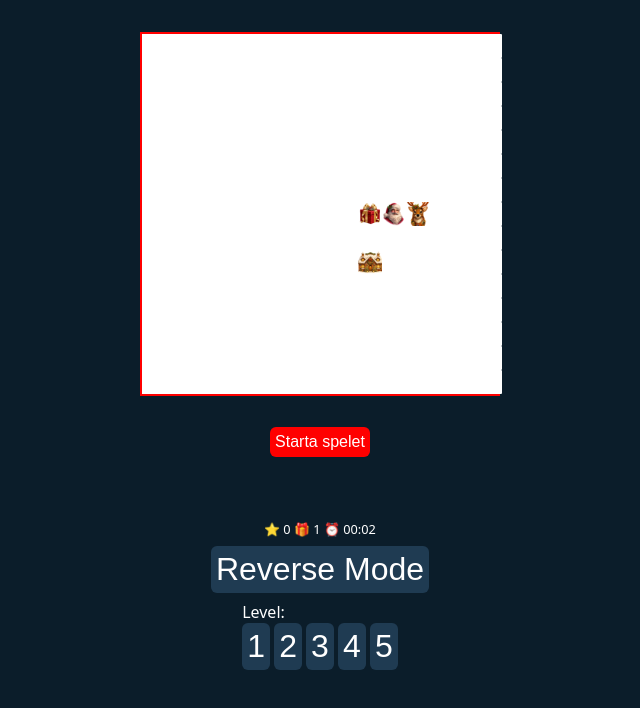
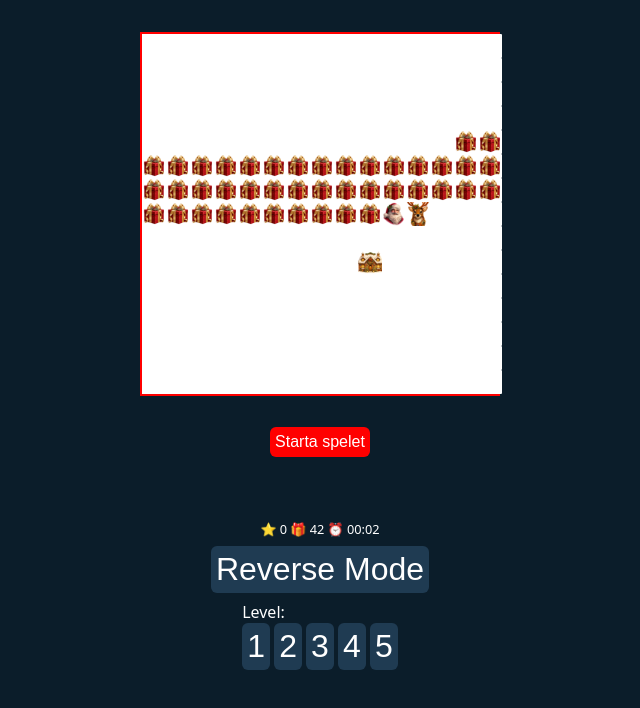
Before and after one commit to zaida-wiss/jul_snake, a website with bundled scripts: page index.html in a window 1280 px wide. Both pictures are taken after a click on the button "Reverse Mode". Shown: the whole page, without its empty margins (320-960 px from the left). Built offline with nearby package versions, Linux system fonts and the light colour scheme.

```diff
--- a/js/game.js
+++ b/js/game.js
@@ -1,8 +1,9 @@
 import { Snake } from "./snake.js";
 
 export class Game {
-  constructor(size, mode = "classic") {
+  constructor(size, level = 1, mode = "classic") {
     this.size = size;
+    this.level = level;
     this.mode = mode;
     this.running = true;
 
@@ -10,76 +11,70 @@
 
     this.score = 0;
     this.startTime = Date.now();
-    this.packages = this.snake.body.length - 2;
 
-    this.food = null;
-    this.house = null;
+    // 🎁 MODE SETUP
+    if (this.mode === "reverse") {
+      const START_PACKAGES = 42;
 
-    console.log(`[Game] started. Mode=${mode}`);
+      this.snake.buildReverseTrain(START_PACKAGES);
+      this.packages = START_PACKAGES;
 
-    if (mode === "classic") {
+      console.log("[Reverse] Start packages:", this.packages);
+      this.spawnHouse(true);
+    } else {
+      this.packages = 0;
       this.spawnFood();
-    } else {
-      this.spawnHouse(true);
     }
   }
 
   update() {
     if (!this.running) return;
 
-  // 🔮 Beräkna nästa huvudposition (utan att flytta)
     const nextHead = this.snake.getNextHead();
 
-  // 🚧 Väggkollision (FÖRE move)
+    // 🚧 WALL COLLISION
     if (
       nextHead.x < 0 ||
       nextHead.y < 0 ||
       nextHead.x >= this.size ||
       nextHead.y >= this.size
     ) {
-    console.error("[Game] WALL COLLISION at", nextHead);
+      console.error("[Game] WALL COLLISION", nextHead);
       this.running = false;
       return;
     }
 
-  // 🚆 Kroppskollision (FÖRE move)
-  // OBS: tillåter att gå in i sista segmentet om det flyttas bort
-  const bodyWithoutTail =
-    this.snake.body.length > 1
-      ? this.snake.body.slice(0, -1)
-      : this.snake.body;
-
+    // 🚆 BODY COLLISION
+    const bodyWithoutTail = this.snake.body.slice(0, -1);
     if (bodyWithoutTail.some(seg => seg.x === nextHead.x && seg.y === nextHead.y)) {
-    console.error("[Game] BODY COLLISION at", nextHead);
+      console.error("[Game] BODY COLLISION", nextHead);
       this.running = false;
       return;
     }
 
-  // ✅ Nu är det säkert att flytta
+    // ✅ SAFE MOVE
     this.snake.move();
 
-  // 🍎 Classic mode
-  if (this.mode === "classic") {
-    this.checkFood();
-  }
-
-  // 🏠 Reverse mode
-  if (this.mode === "reverse") {
-    this.checkHouse();
-  }
+    if (this.mode === "classic") this.checkFood();
+    if (this.mode === "reverse") this.checkHouse();
   }
 
   /* ---------- CLASSIC ---------- */
 
   checkFood() {
-    const h = this.snake.body[0];
     if (!this.food) return;
 
-    if (h.x === this.food.x && h.y === this.food.y) {
-      console.log("[Game] FOOD EATEN");
+    const head = this.snake.body[0];
+
+    if (head.x === this.food.x && head.y === this.food.y) {
       this.snake.grow();
       this.packages++;
-      this.score += 10;
+
+      const BASE_SCORE = 10;
+      this.score += BASE_SCORE * this.level;
+
+      console.log(`[Classic] +${BASE_SCORE * this.level} (level ${this.level})`);
+
       this.spawnFood();
     }
   }
@@ -92,29 +87,33 @@
   /* ---------- REVERSE ---------- */
 
   checkHouse() {
-    const h = this.snake.body[0];
     if (!this.house) return;
 
-    if (h.x === this.house.x && h.y === this.house.y) {
-      console.log("[Game] HOUSE HIT");
-      this.snake.shrink();
-      this.packages = this.snake.body.length - 2;
+    const head = this.snake.body[0];
+
+    if (head.x === this.house.x && head.y === this.house.y) {
+      this.snake.removeLastPackage();
+      this.packages--;
+
+      const BASE_SCORE = 10;
+      this.score += BASE_SCORE * this.level;
+
+      console.log(`[Reverse] +${BASE_SCORE * this.level} (level ${this.level})`);
 
       if (this.packages <= 0) {
-        console.warn("[Game] NO PACKAGES LEFT → GAME OVER");
+        console.log("[Reverse] ALL PACKAGES SAVED 🎉");
         this.running = false;
+        this.win = true;
         return;
       }
 
-      const near = this.packages <= 10;
-      this.house = this.getFreePosition(near);
-      console.log("[Game] new house:", this.house, "nearHead:", near);
+      this.spawnHouse(this.packages > 10);
     }
   }
 
-  spawnHouse(near) {
-    this.house = this.getFreePosition(near);
-    console.log("[Game] spawn house:", this.house, "nearHead:", near);
+  spawnHouse(nearHead = false) {
+    this.house = this.getFreePosition(nearHead);
+    console.log("[Game] spawn house:", this.house);
   }
 
   /* ---------- HELPERS ---------- */
@@ -124,17 +123,15 @@
     const head = this.snake.body[0];
 
     do {
-      if (nearHead) {
-        pos = {
+      pos = nearHead
+        ? {
             x: Math.max(0, Math.min(this.size - 1, head.x + rand(-3, 3))),
             y: Math.max(0, Math.min(this.size - 1, head.y + rand(-3, 3))),
-        };
-      } else {
-        pos = {
+          }
+        : {
             x: Math.floor(Math.random() * this.size),
             y: Math.floor(Math.random() * this.size),
           };
-      }
     } while (this.snake.occupies(pos));
 
     return pos;
--- a/js/index.js
+++ b/js/index.js
@@ -6,8 +6,7 @@
 let game = null;
 let loopId = null;
 let currentLevel = 1;
-
-let currentMode = "classic"; // 🔑
+let currentMode = "classic";
 
 const LEVELS = {
   1: 900,
@@ -26,21 +25,23 @@
 
 for (let y = 0; y < size; y++) {
   for (let x = 0; x < size; x++) {
-    const c = document.createElement("div");
-    c.className = "cell";
-    board.appendChild(c);
-    cells.push(c);
+    const cell = document.createElement("div");
+    cell.className = "cell";
+    board.appendChild(cell);
+    cells.push(cell);
   }
 }
 
-/* ---------- LOOP ---------- */
+/* ---------- GAME LOOP ---------- */
 
 function loop() {
-  if (!game.running) {
+  if (!game || !game.running) {
     console.warn("[Index] GAME OVER");
+
     document.getElementById("final-score").textContent = game.score;
     document.getElementById("final-packages").textContent = game.packages;
     document.getElementById("final-time").textContent = game.getElapsedTime();
+
     document.getElementById("game-over").classList.remove("hidden");
     return;
   }
@@ -52,20 +53,20 @@
   loopId = setTimeout(loop, LEVELS[currentLevel]);
 }
 
-/* ---------- START / LEVEL ---------- */
+/* ---------- START / MODE / LEVEL ---------- */
 
 function startGame(mode = currentMode) {
-  console.log("[Index] startGame, mode:", mode);
+  console.log("[Index] startGame:", mode, "level:", currentLevel);
 
-  // 🔑 DÖLJ GAME OVER OVERLAY ALLTID
-  const overlay = document.getElementById("game-over");
-  overlay.classList.add("hidden");
+  // dölj overlay alltid
+  document.getElementById("game-over").classList.add("hidden");
 
   currentMode = mode;
 
   if (loopId) clearTimeout(loopId);
 
-  game = new Game(size, mode);
+  // 🔑 SKICKA MED LEVEL TILL GAME
+  game = new Game(size, currentLevel, mode);
 
   loop();
 }
@@ -73,6 +74,11 @@
 function changeLevel(level) {
   currentLevel = level;
   console.log("[Index] change level:", level);
+
+  // uppdatera spelet direkt om det körs
+  if (game) {
+    game.level = currentLevel;
+  }
 
   if (loopId) clearTimeout(loopId);
   loop();
@@ -83,20 +89,26 @@
 function draw() {
   cells.forEach(c => (c.className = "cell"));
 
-  game.snake.body.forEach((s, i) => {
-    const idx = s.y * size + s.x;
+  game.snake.body.forEach((seg, i) => {
+    const idx = seg.y * size + seg.x;
     if (!cells[idx]) return;
 
-    if (i === 0) cells[idx].classList.add("reindeer-head");
-    else if (i === 1) cells[idx].classList.add("santa-body");
-    else cells[idx].classList.add("snake-body");
+    if (i === 0) {
+      cells[idx].classList.add("reindeer-head");
+    } else if (i === 1) {
+      cells[idx].classList.add("santa-body");
+    } else {
+      cells[idx].classList.add("snake-body");
+    }
   });
 
-  if (game.food)
+  if (game.food) {
     cells[game.food.y * size + game.food.x]?.classList.add("food");
+  }
 
-  if (game.house)
+  if (game.house) {
     cells[game.house.y * size + game.house.x]?.classList.add("house");
+  }
 }
 
 /* ---------- HUD ---------- */
@@ -117,11 +129,13 @@
     ArrowRight: "RIGHT",
   };
 
-  if (map[e.key]) {
+  if (map[e.key] && game) {
     console.log("[Index] key:", e.key);
     game.snake.setDirection(map[e.key]);
   }
 });
+
+/* ---------- BUTTONS ---------- */
 
 document.querySelectorAll(".level-select button").forEach(btn => {
   btn.onclick = () => changeLevel(Number(btn.dataset.level));
@@ -129,6 +143,7 @@
 
 document.getElementById("start-btn").onclick = () => startGame("classic");
 document.getElementById("reverse-btn").onclick = () => startGame("reverse");
+
 document.getElementById("restart-btn").onclick = () => {
   console.log("[UI] Restart clicked");
   startGame(game ? game.mode : currentMode);
--- a/js/snake.js
+++ b/js/snake.js
@@ -3,11 +3,10 @@
     const c = Math.floor(size / 2);
 
     // 🦌 Ren → 🎅 Tomte → 🎁 Paket
-    this.body = [
-      { x: c, y: c },
-      { x: c - 1, y: c },
-      { x: c - 2, y: c },
-    ];
+this.body = [
+  { x: c, y: c },       // 🦌 ren
+  { x: c - 1, y: c },   // 🎅 tomte
+];
 
     this.direction = "RIGHT";
     this.nextDirection = "RIGHT";
@@ -74,4 +73,25 @@
   occupies(pos) {
     return this.body.some(s => s.x === pos.x && s.y === pos.y);
   }
+  buildReverseTrain(count) {
+    const head = this.body[0];
+
+    this.body = [];
+
+    // 🦌 Ren först
+    this.body.push({ x: head.x, y: head.y, type: "reindeer" });
+
+    // 🎅 Tomte efter
+    this.body.push({ x: head.x - 1, y: head.y, type: "santa" });
+
+    // 🎁 Paket
+    for (let i = 0; i < count; i++) {
+      this.body.push({
+        x: head.x - 2 - i,
+        y: head.y,
+        type: "package",
+      });
+    }
+  }
+
 }
--- a/style.css
+++ b/style.css
@@ -182,6 +182,7 @@
 ================================ */
 
 #game-over {
+
   background-image: url("./bilder/tomte_renar_paket.webp");
   background-position: center top;
   background-repeat: no-repeat;
@@ -200,7 +201,7 @@
 .overlay-content {
   width: 100%;
   max-height: 400px;
-  padding-top: 50px;
+  padding-top: 100px;
   text-align: center;
   line-height: 1.0;
 }
```
Lines whose indentation alone changed are shown as unchanged.
